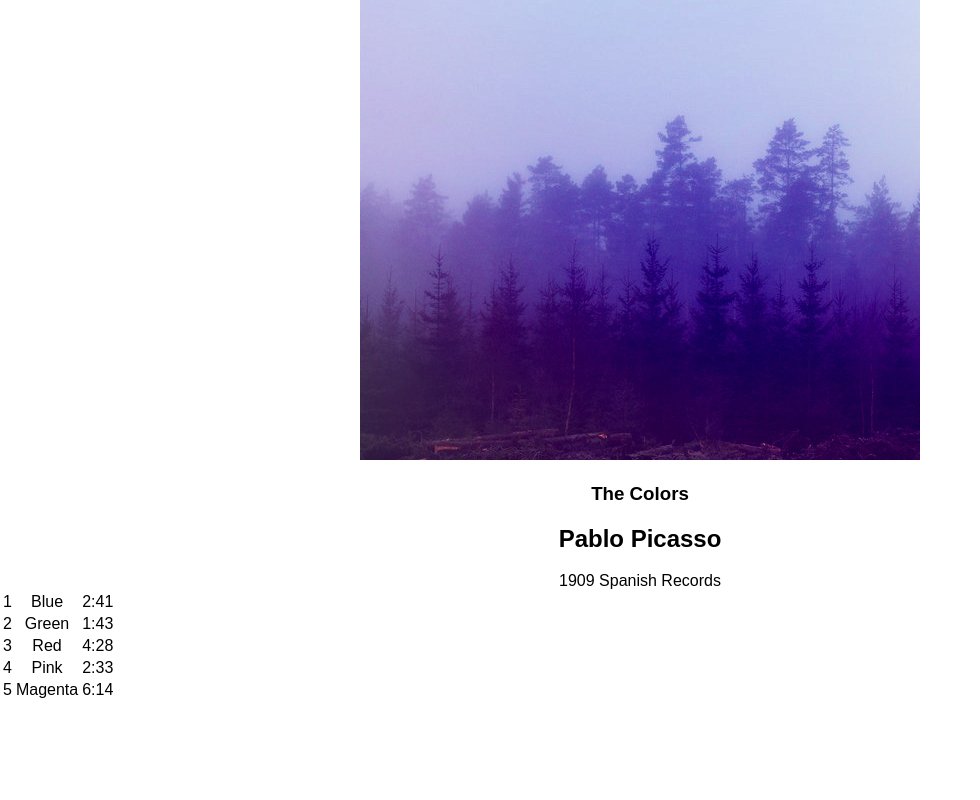
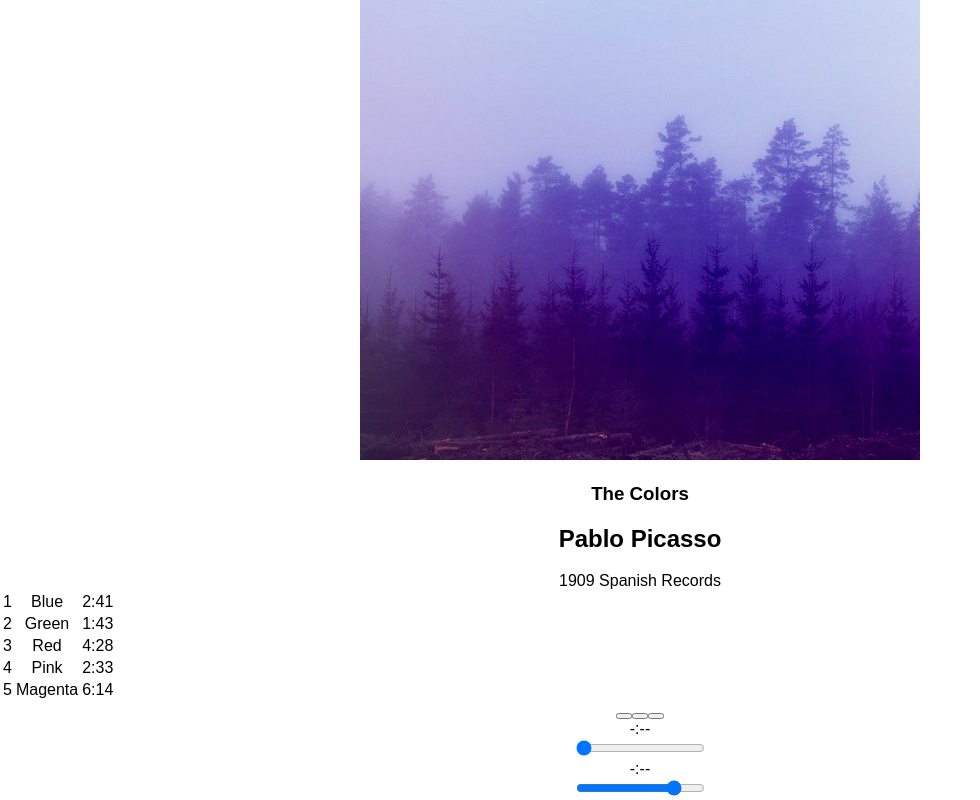
Before and after one commit to JoRyGu/bloc-jams-react, a React (Create React App) app: page /album/the-colors in a window 1280 px wide. Shown: the part 198-998 px from the top of the page, without its empty margins (0-980 px from the left). Before the commit the page ends 900 px from the top, so only its background shows below. Built offline with nearby package versions, Linux system fonts and the light colour scheme; the HTML template or start-up script is replaced by a standard one.

Commit message:
added player bar and buttons

```diff
--- a/src/components/Album/Album.js
+++ b/src/components/Album/Album.js
@@ -1,5 +1,6 @@
 import React, { Component } from 'react';
 import albumData from '../../data/albums';
+import PlayerBar from '../PlayerBar/PlayerBar';
 
 class Album extends Component {
     constructor(props) {
@@ -54,6 +55,14 @@
         this.setState({songCurrentlyHovered: null});
     }
 
+    handlePrevClick() {
+        const currentIndex = this.state.album.songs.findIndex(song => this.state.currentSong === song);
+        const newIndex = Math.max(0, currentIndex - 1);
+        const newSong = this.state.album.songs[newIndex];
+        this.setSong(newSong);
+        this.play();
+    }
+
     setIcon(song, index) {
         if (this.state.songCurrentlyHovered === song) {
             return <ion-icon name="play" />
@@ -106,6 +115,12 @@
                         })}
                     </tbody>
                 </table>
+                <PlayerBar
+                isPlaying={this.state.isPlaying}
+                currentSong={this.state.currentSong}
+                handleSongClick={() => this.handleSongClick(this.state.currentSong)}
+                handlePrevClick={() => this.handlePrevClick()}
+                />
             </section>
         );
     }
--- /dev/null
+++ b/src/components/PlayerBar/PlayerBar.js
@@ -0,0 +1,42 @@
+import React, { Component } from 'react';
+
+class PlayerBar extends Component {
+    constructor(props) {
+        super(props);
+
+    }
+
+    render() {
+        return (
+            <section className="player-bar">
+                <section id="buttons">
+                    <button id="previous" onClick={this.props.handlePrevClick}>
+                        <ion-icon name="skip-backward" />
+                    </button>
+                    <button id="play-pause" onClick={this.props.handleSongClick}>
+                    { this.props.isPlaying ? <ion-icon name="pause" /> : <ion-icon name="play" /> }
+                    </button>
+                    <button id="next">
+                        <ion-icon name="skip-forward" />
+                    </button>
+                </section>
+                <section id="time-control">
+                    <div className="current-time">-:--</div>
+                    <input type="range" className="seek-bar" value="0" />
+                    <div className="total-time">-:--</div>
+                </section>
+                <section id="volume-control">
+                    <div className="ion-icon-volume-low">
+                        <ion-icon name="volume-low" />
+                    </div>
+                    <input type="range" className="seek-bar" value="80" />
+                    <div className="ion-icon-volume-high">
+                        <ion-icon name="volume-high" />
+                    </div>
+                </section>
+            </section>
+        );
+    }
+}
+
+export default PlayerBar;
```
